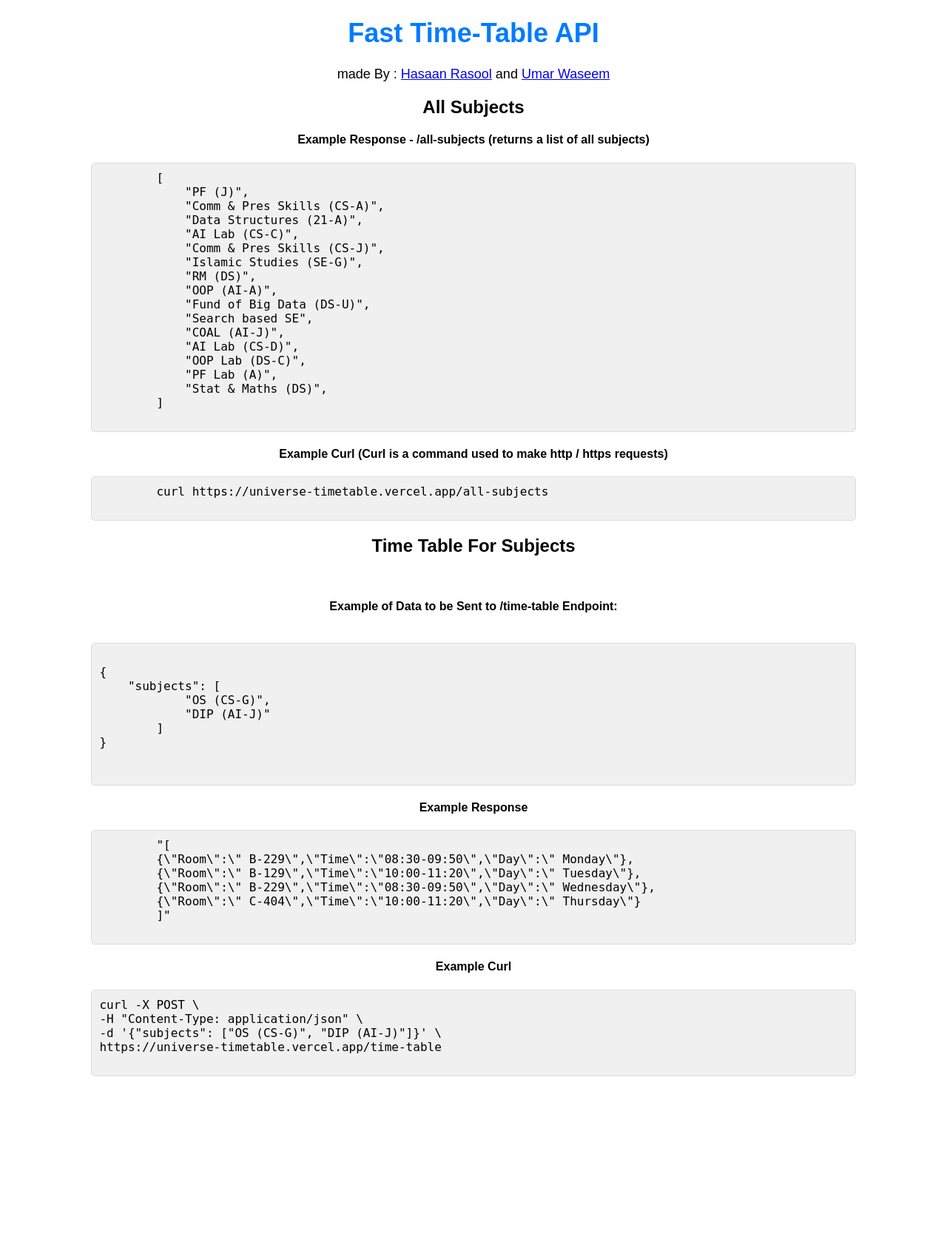
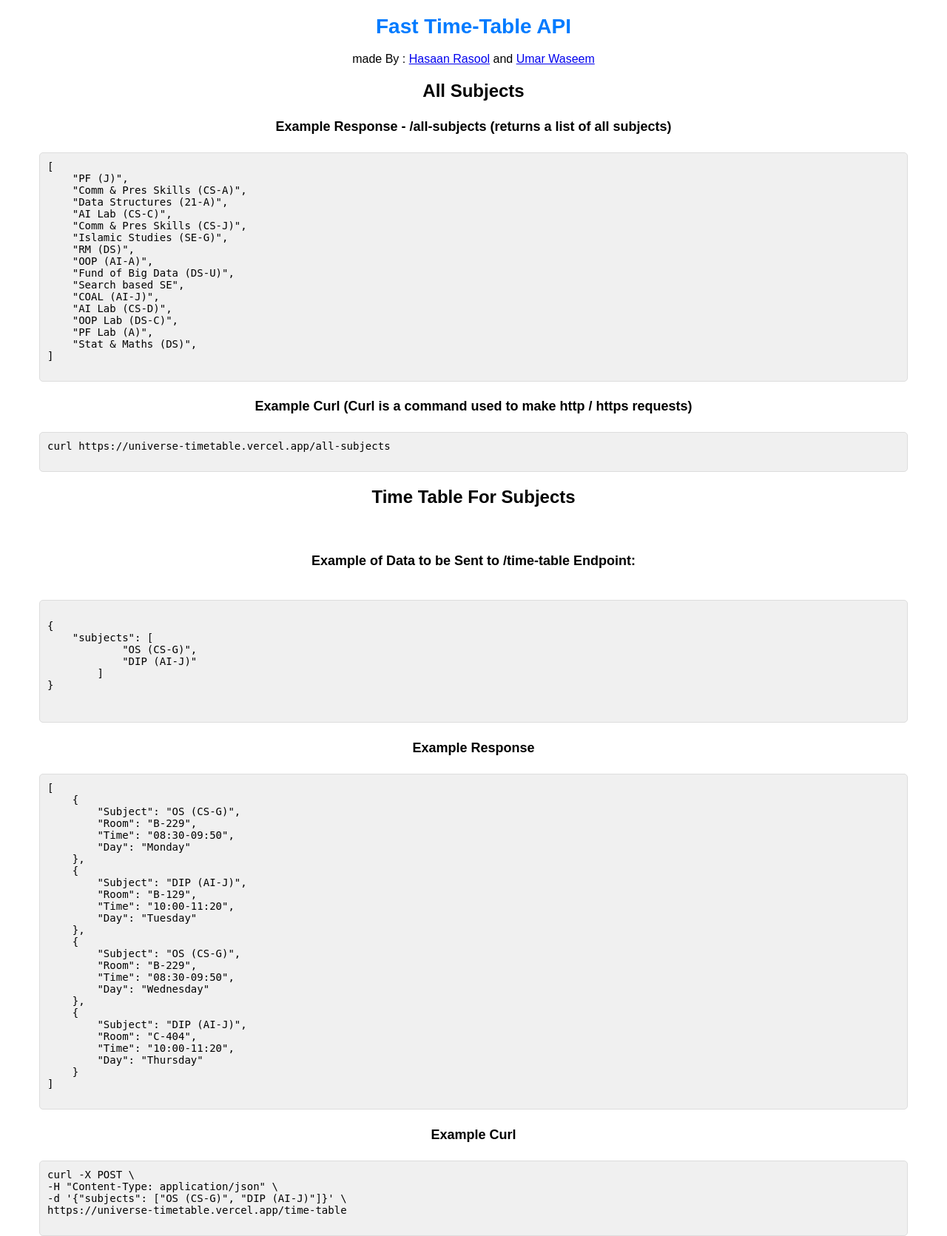
Before and after one commit to umarwaseeem/fast-nuces-timetable-api, a Flask app: page / in a window 1280 px wide. Shown: the whole page at 74% size. Before the commit the page ends 1455 px from the top, so only its background shows below. Run offline with Flask 3, Linux system fonts and the light colour scheme; parts of the project's set-up code (start-up, migrations or seed data) failed here and were passed over.

Commit message:
add subject names with time table response

```diff
--- a/app.py
+++ b/app.py
@@ -150,13 +150,13 @@ def sort_timetable(timetable: str) -> pd.DataFrame():
     day = []
     for subject in timetable:
         details = subject.split('\n')
-        subject_title.append(details[0].split(':')[1])
+        subject_title.append(details[0].split(' : ')[1])
         room.append(details[1].split(' : ')[1])
         time.append(details[2].split(' : ')[1])
         day.append(details[3].split(' : ')[1])
 
-    df = pd.DataFrame(list(zip(room, time, day)), index = subject_title)
-    df.columns = ['Room', 'Time', 'Day']
+    df = pd.DataFrame(list(zip(subject_title, room, time, day)), index = subject_title)
+    df.columns = [ "Subject", 'Room', 'Time', 'Day']
     df['Day Number'] = df['Day'].apply(map_days)
     df = df.sort_values(by='Day Number')
     df.drop('Day Number', axis=1, inplace=True)
@@ -236,11 +236,6 @@ def all_subjects():
 
 
 
-    # subjects.sort()
-    return jsonify(subjects)
-
-
-
 
 # Define the /time-table route to return the timetable
 @app.route("/time-table", methods=["POST"])
--- a/templates/index.html
+++ b/templates/index.html
@@ -8,13 +8,16 @@
         body {
             font-family: Arial, sans-serif;
             text-align: center;
+            margin: 0;
+            padding: 0;
         }
         h1 {
-            font-size: 36px;
+            font-size: 28px;
             color: #007BFF;
+            margin-top: 20px;
         }
         p {
-            font-size: 18px;
+            font-size: 16px;
         }
         pre {
             background-color: #f0f0f0;
@@ -22,9 +25,31 @@
             border: 1px solid #ddd;
             border-radius: 5px;
             text-align: left;
-            width: 80%;
+            width: 90%;
             margin: 0 auto;
+            font-size: 14px;
+        }
+        h2 {
+            font-size: 24px;
+        }
+        h4 {
+            font-size: 18px;
+        }
+
+        /* Responsive styles for smaller screens */
+        @media (max-width: 600px) {
+            h1 {
+                font-size: 24px;
+            }
+            pre {
+                font-size: 12px;
+            }
+            h2 {
+                font-size: 20px;
+            }
+            h4 {
                 font-size: 16px;
+            }
         }
     </style>
 </head>
@@ -73,12 +98,32 @@
     </pre>
     <h4>Example Response</h4>
     <pre>
-        "[
-        {\"Room\":\" B-229\",\"Time\":\"08:30-09:50\",\"Day\":\" Monday\"},
-        {\"Room\":\" B-129\",\"Time\":\"10:00-11:20\",\"Day\":\" Tuesday\"},
-        {\"Room\":\" B-229\",\"Time\":\"08:30-09:50\",\"Day\":\" Wednesday\"},
-        {\"Room\":\" C-404\",\"Time\":\"10:00-11:20\",\"Day\":\" Thursday\"}
-        ]"
+[
+    {
+        "Subject": "OS (CS-G)",
+        "Room": "B-229",
+        "Time": "08:30-09:50",
+        "Day": "Monday"
+    },
+    {
+        "Subject": "DIP (AI-J)",
+        "Room": "B-129",
+        "Time": "10:00-11:20",
+        "Day": "Tuesday"
+    },
+    {
+        "Subject": "OS (CS-G)",
+        "Room": "B-229",
+        "Time": "08:30-09:50",
+        "Day": "Wednesday"
+    },
+    {
+        "Subject": "DIP (AI-J)",
+        "Room": "C-404",
+        "Time": "10:00-11:20",
+        "Day": "Thursday"
+    }
+]
     </pre>
     <h4>Example Curl</h4>
     <pre>
```
Lines whose indentation alone changed are shown as unchanged.
